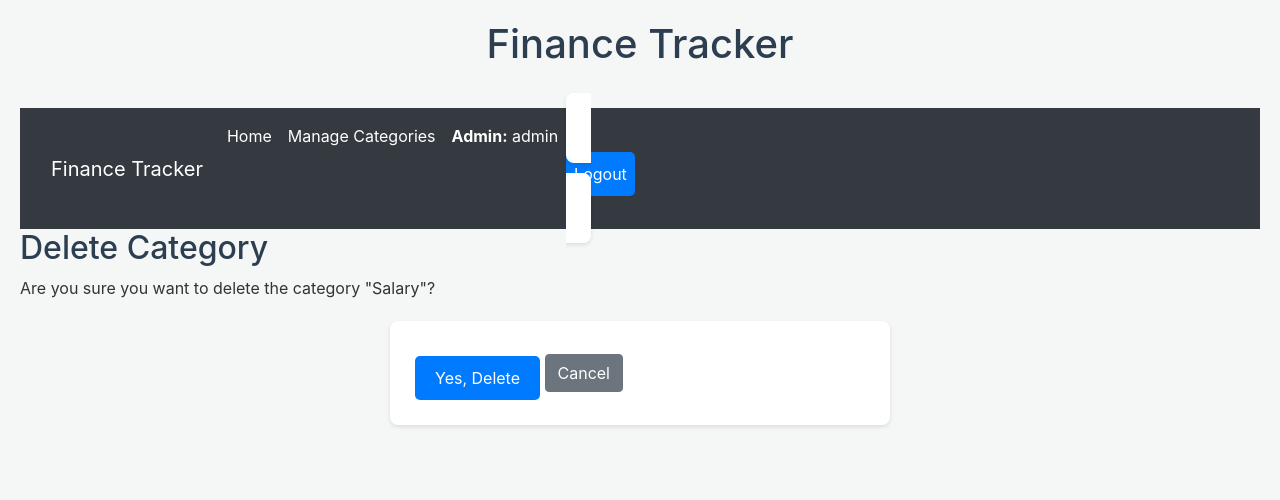
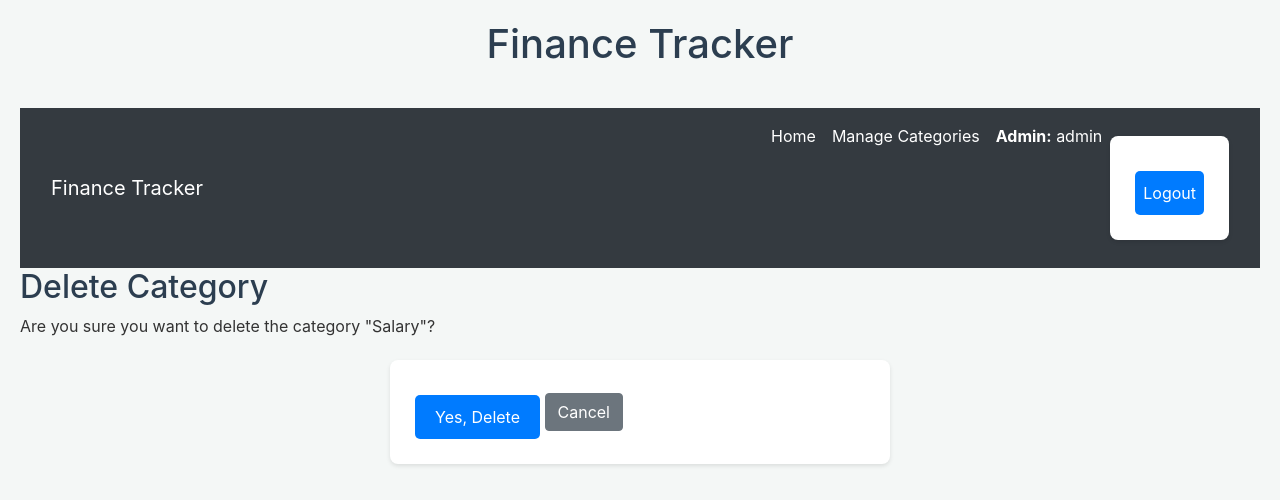
Before and after one commit to SAURAV878/finance-tracker, a Django app: page /categories/4/delete/ in a window 1280 px wide. Shown: the top 500 px of the page. Run offline with Django 5.2, Linux system fonts and the light colour scheme; a user stored in the database is signed in; data comes from the database, SQL or seed files in the repository; both versions use the stored data as it was after the commit; some libraries are stand-ins or nearby versions.

Commit message:
chore:modify in base.html

```diff
--- a/tracker/templates/tracker/base.html
+++ b/tracker/templates/tracker/base.html
@@ -34,7 +34,7 @@
             <a class="navbar-brand" href="{% url 'tracker:welcome_page' %}">Finance Tracker</a>
 
             <div class="collapse navbar-collapse">
-                <ul class="navbar-nav ms-auto mb-2 mb-lg-0"> {# Moved to right-aligned part #}
+                <ul class="navbar-nav ml-auto mb-2 mb-lg-0"> {# Moved to right-aligned part #}
                     {% if user.is_authenticated %}
                         <li class="nav-item">
                             <a class="nav-link" href="{% url 'tracker:dashboard' %}">Home</a>
@@ -53,7 +53,7 @@
                         </li>
                         <li class="nav-item">
                             {# Logout button as a form #}
-                            <form action="{% url 'logout' %}" method="post" style="display: inline;">
+                            <form action="{% url 'logout' %}" method="post">
                                 {% csrf_token %}
                                 <button type="submit" class="nav-link btn btn-danger">Logout</button>
                             </form>
```
Also changed, not shown: db.sqlite3.
